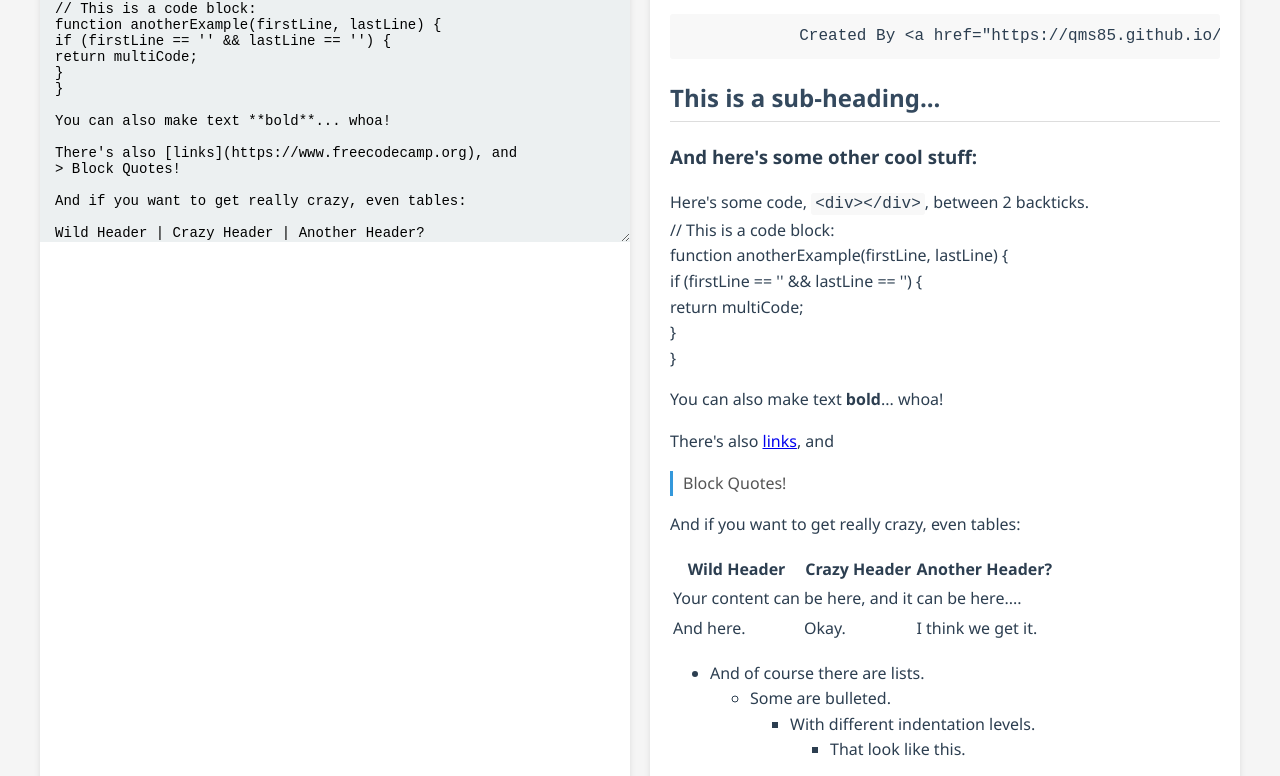
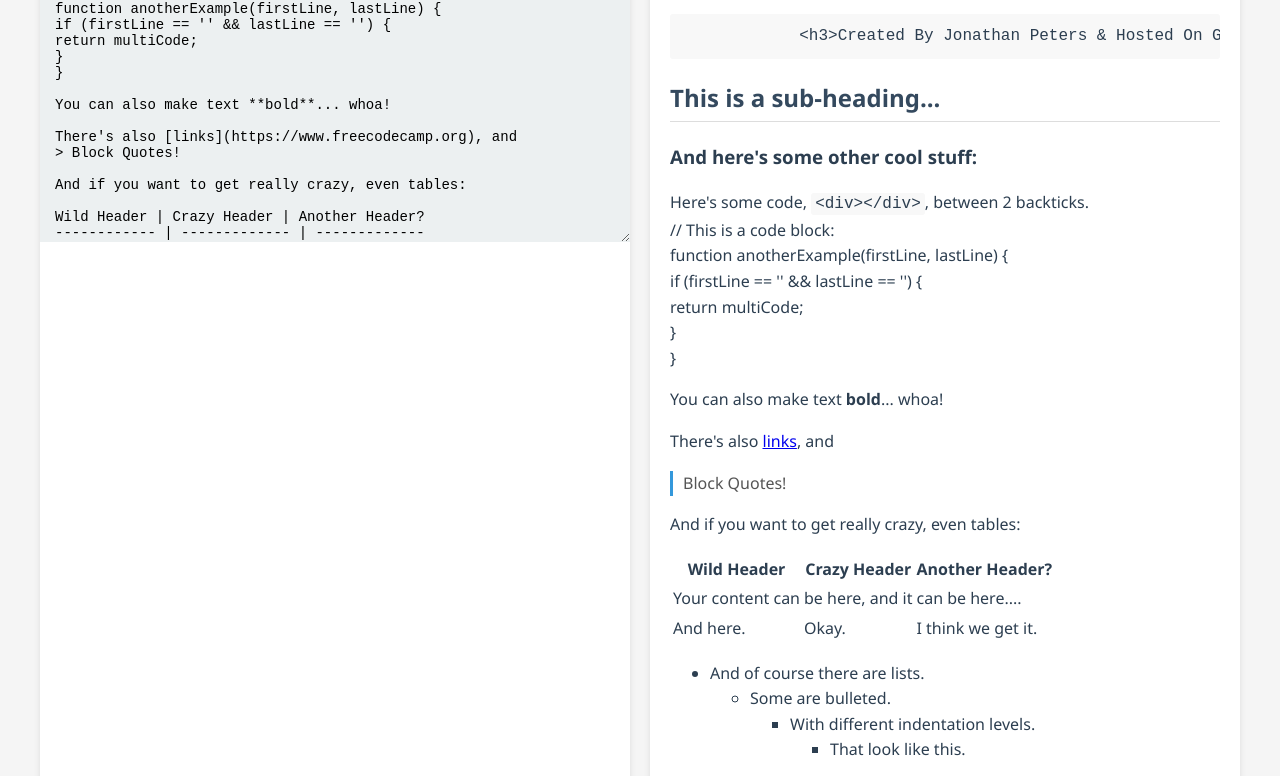
Before and after one commit to QMS85/Markdown, a plain HTML site: page index.html in a window 1280 px wide. Shown: the part 224-1000 px from the top of the page. Drawn offline with nearby package versions, Linux system fonts and the light colour scheme.

Commit message:
Update index.html

```diff
--- a/index.html
+++ b/index.html
@@ -121,7 +121,7 @@
                 <i class="fas fa-edit"></i> Editor
             </div>
             <textarea id="editor"># Welcome to my Markdown Previewer!
-                Created By <a href="https://qms85.github.io/MyPortfolio/">Jonathan Peters</a> & Hosted On <a href="https://pages.github.com/">GitHub Pages</a>
+                <h3>Created By Jonathan Peters & Hosted On GitHub Pages</h3>
 
 ## This is a sub-heading...
 ### And here's some other cool stuff:
```
